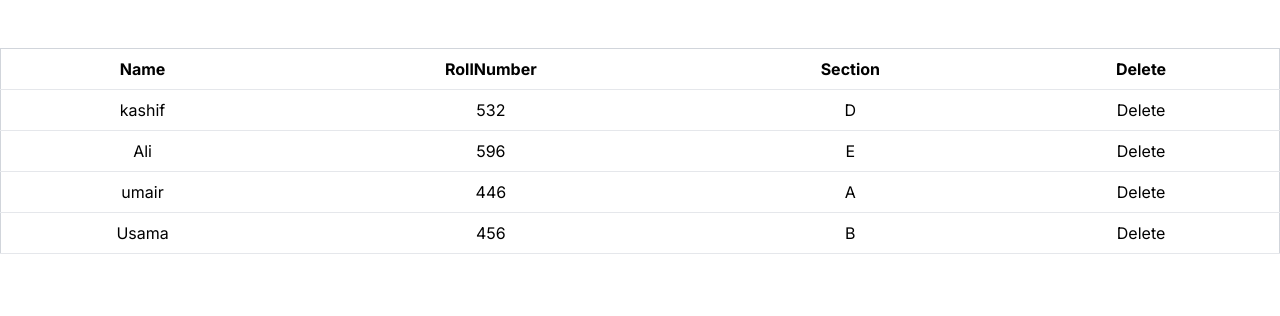
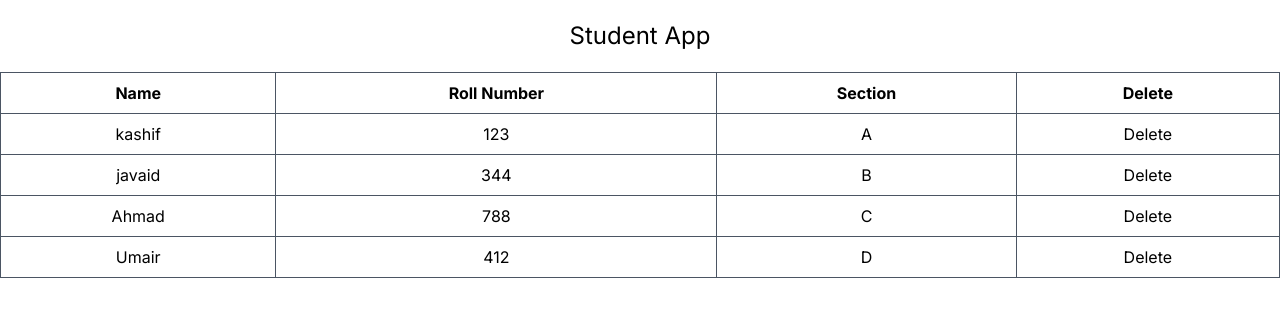
Before and after one commit to kashifjavaid1/Next-js, a Next.js app: page /condation in a window 1280 px wide. Shown: the top 316 px of the page. Built offline with nearby package versions, Linux system fonts and the light colour scheme.

Commit message:
rest api

```diff
--- /dev/null
+++ b/app/(compoents)/datafecth/datafecth.js
@@ -0,0 +1,29 @@
+"use client"
+import { useState } from "react";
+
+export default function Fetch() {
+  const [data, setData] = useState([]);
+
+  const handler = async () => {
+    let response = await fetch("https://dummyjson.com/products");
+    response = await response.json();
+    setData(response.products);
+    console.log(response);
+  };
+
+  return (
+    <>
+      <button onClick={handler}>Data button</button>
+      <h1>fetch</h1>
+
+      {data?.map((item, index) => {
+        return (
+          <div key={index}>
+            <h1>ID:{item.id}</h1>
+            <h1>title: {item.title}</h1> {/* Corrected typo here */}
+          </div>
+        );
+      })}
+    </>
+  );
+}
--- a/app/condation/page.js
+++ b/app/condation/page.js
@@ -1,61 +1,59 @@
 "use client"
-import { useState } from "react";
+import React, { useState } from 'react';
 
 export default function Condition() {
-  const [students, setStudents] = useState([
+  const [students,setstudent]=useState([
     {
       "Name": "kashif",
-      "rollNumber": 532,
-      "Section": "D"
-    },
-    {
-      "Name": "Ali",
-      "rollNumber": 596,
-      "Section": "E"
-    },
-    {
-      "Name": "umair",
-      "rollNumber": 446,
+      "rollnumber": 123,
       "Section": "A"
     },
     {
-      "Name": "Usama",
-      "rollNumber": 456,
+      "Name": "javaid",
+      "rollnumber": 344,
       "Section": "B"
+    },
+    {
+      "Name": "Ahmad",
+      "rollnumber": 788,
+      "Section": "C"
+    },
+    {
+      "Name": "Umair",
+      "rollnumber": 412,
+      "Section": "D"
     }
-  ]);
+  ])
 
-  const deleteHandler = (studentRollNumber) => {
-    const newStudents = students.filter((student) => {
-      return studentRollNumber !== student.rollNumber;
-    });
-    setStudents(newStudents);
-  };
-
+  const delethandler=(Studentrollnumber)=>{
+       const newstudent=students.filter((student)=>{
+        return student.rollnumber !== Studentrollnumber
+       })
+       setstudent(newstudent)
+  }
   return (
-    <div className="container mx-auto py-12">
-      <table className="min-w-full bg-white border border-gray-300">
+    <>
+      <div className="text-center py-5 text-2xl">Student App</div>
+      <table className="container mx-auto border-collapse border border-gray-800">
         <thead>
           <tr>
-            <th className="py-2 px-4 border-b">Name</th>
-            <th className="py-2 px-4 border-b">RollNumber</th>
-            <th className="py-2 px-4 border-b">Section</th>
-            <th className="py-2 px-4 border-b">Delete</th>
+            <th className="border border-gray-600 p-2">Name</th>
+            <th className="border border-gray-600 p-2">Roll Number</th>
+            <th className="border border-gray-600 p-2">Section</th>
+            <th className="border border-gray-600 p-2">Delete</th>
           </tr>
         </thead>
         <tbody>
           {students.map((item, index) => (
-            <tr key={index}>
-              <td className="text-center py-2 px-4 border-b">{item.Name}</td>
-              <td className="text-center py-2 px-4 border-b">{item.rollNumber}</td>
-              <td className="text-center py-2 px-4 border-b">{item.Section}</td>
-              <td className="text-center py-2 px-4 border-b">
-                <button onClick={() => deleteHandler(item.rollNumber)}>Delete</button>
-              </td>
+            <tr key={index} className="text-center">
+              <td className="border border-gray-600 p-2">{item.Name}</td>
+              <td className="border border-gray-600 p-2">{item.rollnumber}</td>
+              <td className="border border-gray-600 p-2">{item.Section}</td>
+              <td className="border border-gray-600 p-2" onClick={()=>delethandler(item.rollnumber)} ><button>Delete</button></td>
             </tr>
           ))}
         </tbody>
       </table>
-    </div>
+    </>
   );
 }
--- a/app/page.js
+++ b/app/page.js
@@ -1,17 +1,17 @@
-import Image from 'next/image'
-import Header from './(compoents)/header/Header'
 import Link from 'next/link'
+import Fecth from './(compoents)/datafecth/datafecth'
 
 export default function Home() {
   return (
     <>
     <Link href={"/condation"}>Condition page</Link>
     <br></br>
-   <h1 className='text-center py-6'>Home page</h1>
+       <Fecth/>
+   {/* <h1 className='text-center py-6'>Home page</h1>
 
    <Header title="First Compoents" sorce="next.svg"/>
    <Header title="Second Compoents" sorce="vercel.svg"/>
-   <Header title="second"/>
+   <Header title="second"/> */}
    </>
   )
 }
```
